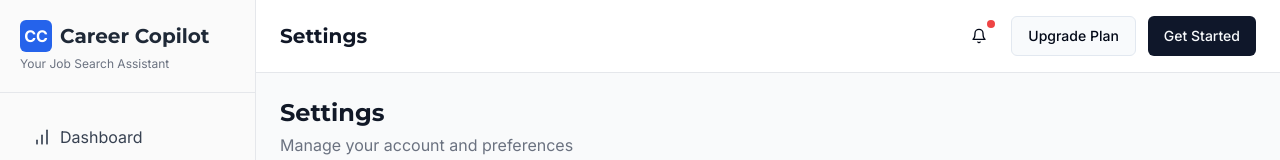
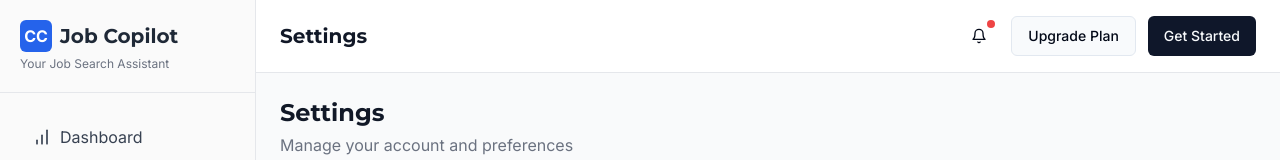
Before and after one commit to Lanyun009/Job-Copilot, a React (Vite) app: page /settings in a window 1280 px wide. Shown: the top 160 px of the page. Built offline with nearby package versions, Linux system fonts and the light colour scheme.

Commit message:
Refactor: Rename Career Copilot

```diff
--- a/src/components/layout/MobileSidebar.tsx
+++ b/src/components/layout/MobileSidebar.tsx
@@ -89,7 +89,7 @@ const MobileSidebar: React.FC<MobileSidebarProps> = ({ isOpen, onClose }) => {
             <div className="h-8 w-8 rounded-md bg-copilot-primary flex items-center justify-center">
               <span className="text-white font-bold">CC</span>
             </div>
-            <h1 className="text-xl font-bold ml-2 text-gray-800">Career Copilot</h1>
+            <h1 className="text-xl font-bold ml-2 text-gray-800">Job Copilot</h1>
           </div>
 
           <Button variant="ghost" size="icon" onClick={onClose}>
--- a/src/components/layout/Sidebar.tsx
+++ b/src/components/layout/Sidebar.tsx
@@ -54,7 +54,7 @@ const Sidebar = () => {
           <div className="h-8 w-8 rounded-md bg-copilot-primary flex items-center justify-center">
             <span className="text-white font-bold">CC</span>
           </div>
-          <h1 className="text-xl font-bold ml-2 text-gray-800">Career Copilot</h1>
+          <h1 className="text-xl font-bold ml-2 text-gray-800">Job Copilot</h1>
         </div>
         <p className="text-xs text-gray-500 mt-1">Your Job Search Assistant</p>
       </div>
```
